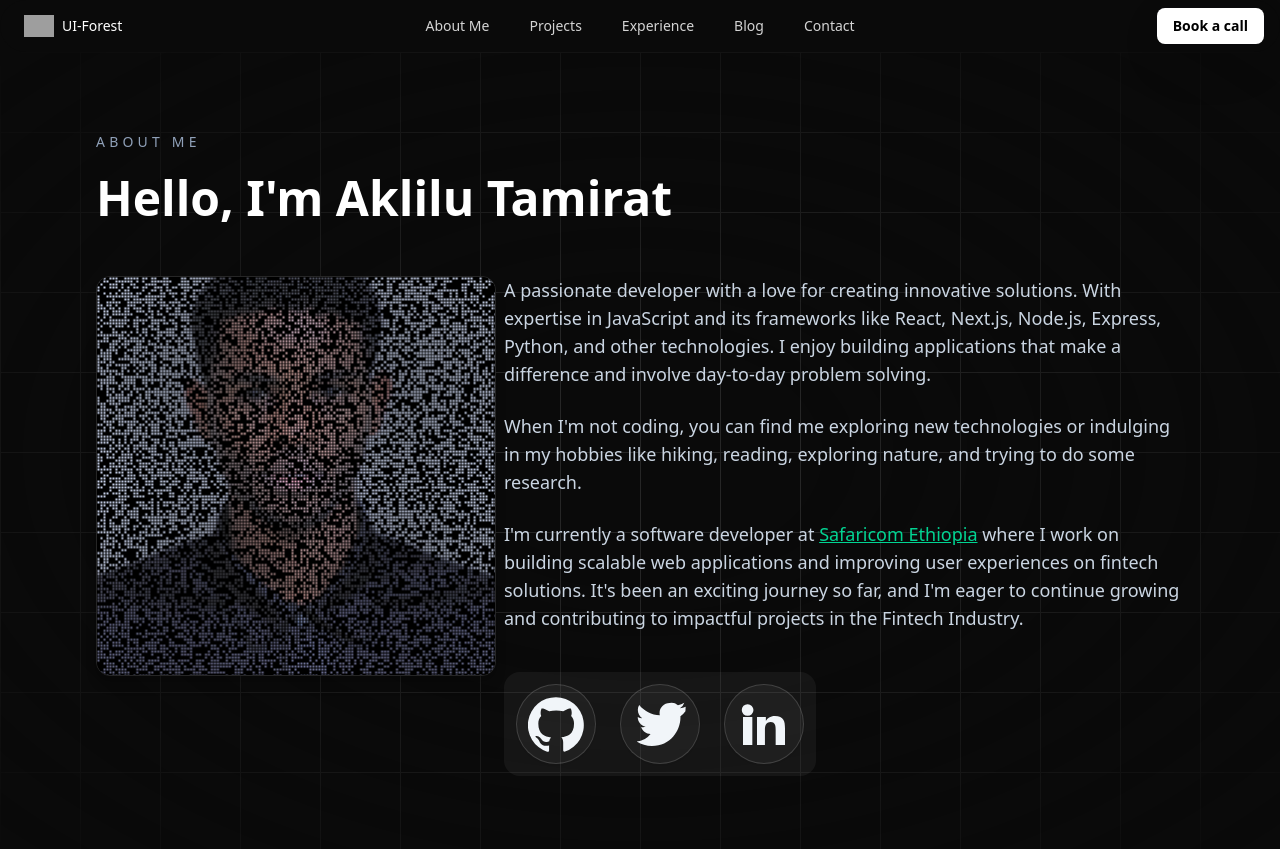
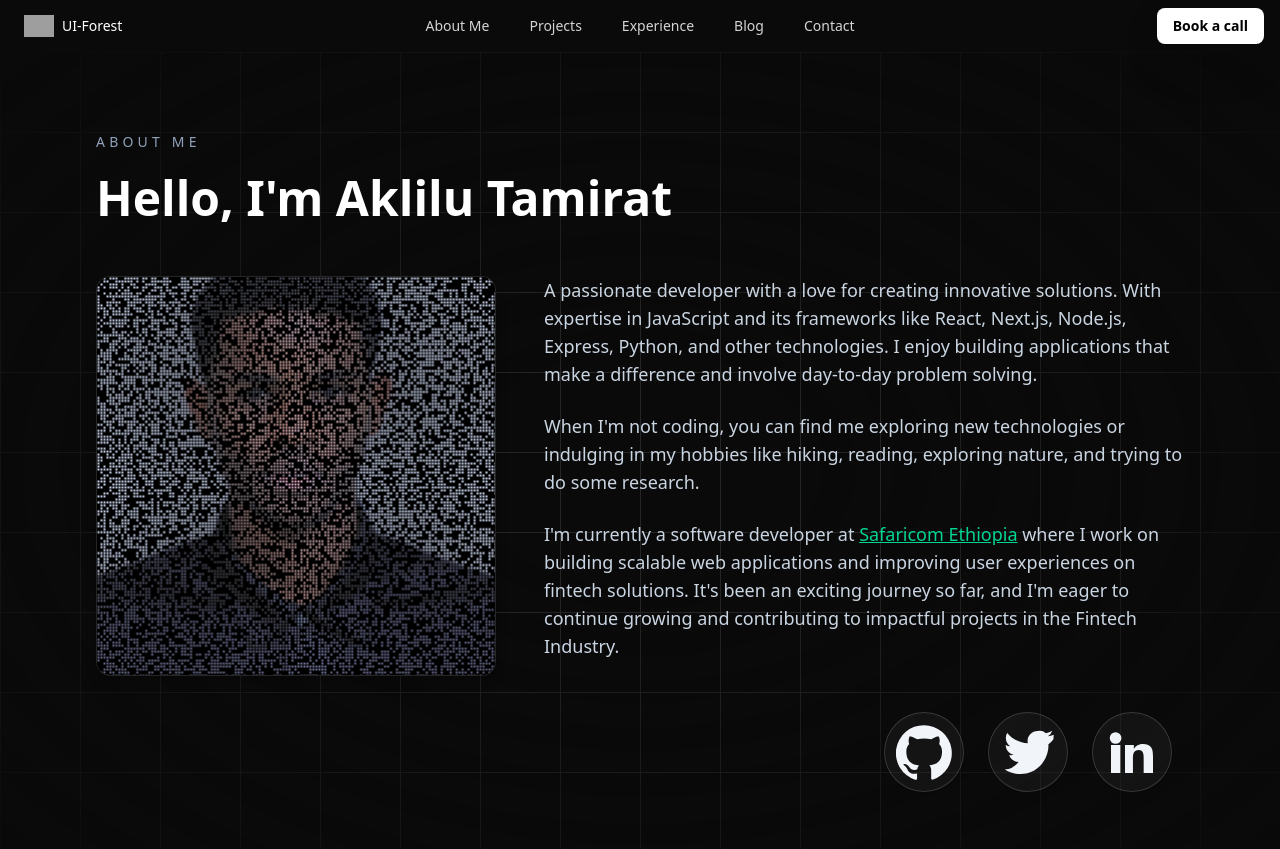
Before and after one commit to ake144/portfolio, a Next.js app: page / in a window 1280 px wide. Shown: the top 849 px of the page. Built offline with nearby package versions, Linux system fonts and the light colour scheme; grey boxes are pictures that could not be loaded.

Commit message:
Update AboutMe component layout and social links

```diff
--- a/components/about.tsx
+++ b/components/about.tsx
@@ -16,7 +16,7 @@ const AboutMe = () => {
       </div>
 
       {/* Main content */}
-      <div className="flex flex-col lg:flex-row gap-8 lg:gap-12 items-center lg:items-start">
+      <div className="flex flex-col lg:flex-row gap-8 lg:gap-22 items-center lg:items-start">
         {/* Avatar */}
         <div className="flex-shrink-0 w-full max-w-[280px] sm:max-w-[320px] lg:max-w-[360px]">
           <PixelatedCanvas
@@ -42,7 +42,7 @@ const AboutMe = () => {
           />
         </div>
 
-        {/* Bio */}
+
         <div className="flex-1 flex flex-col gap-6 text-center lg:text-left">
           <p className="text-base sm:text-lg leading-7 text-slate-300">
             A passionate developer with a love for creating innovative solutions.
@@ -72,14 +72,14 @@ const AboutMe = () => {
           </p>
 
           {/* Social buttons */}
-          <div className="flex justify-center lg:justify-start mt-4">
-            <div className="rounded-2xl bg-white/5 p-3">
+          <div className="flex justify-end lg:justify-end mt-4">
+            <div className="rounded-2xl  p-3">
               <SocialButtons
                 size="lg"
                 className="gap-6"
                 github="https://github.com/ake144"
-                twitter="https://twitter.com/your-handle"
-                linkedin="https://www.linkedin.com/in/your-profile"
+                twitter="https://x.com/AkeTamirat94397"
+                linkedin="https://www.linkedin.com/in/akeja/"
               />
             </div>
           </div>
```
